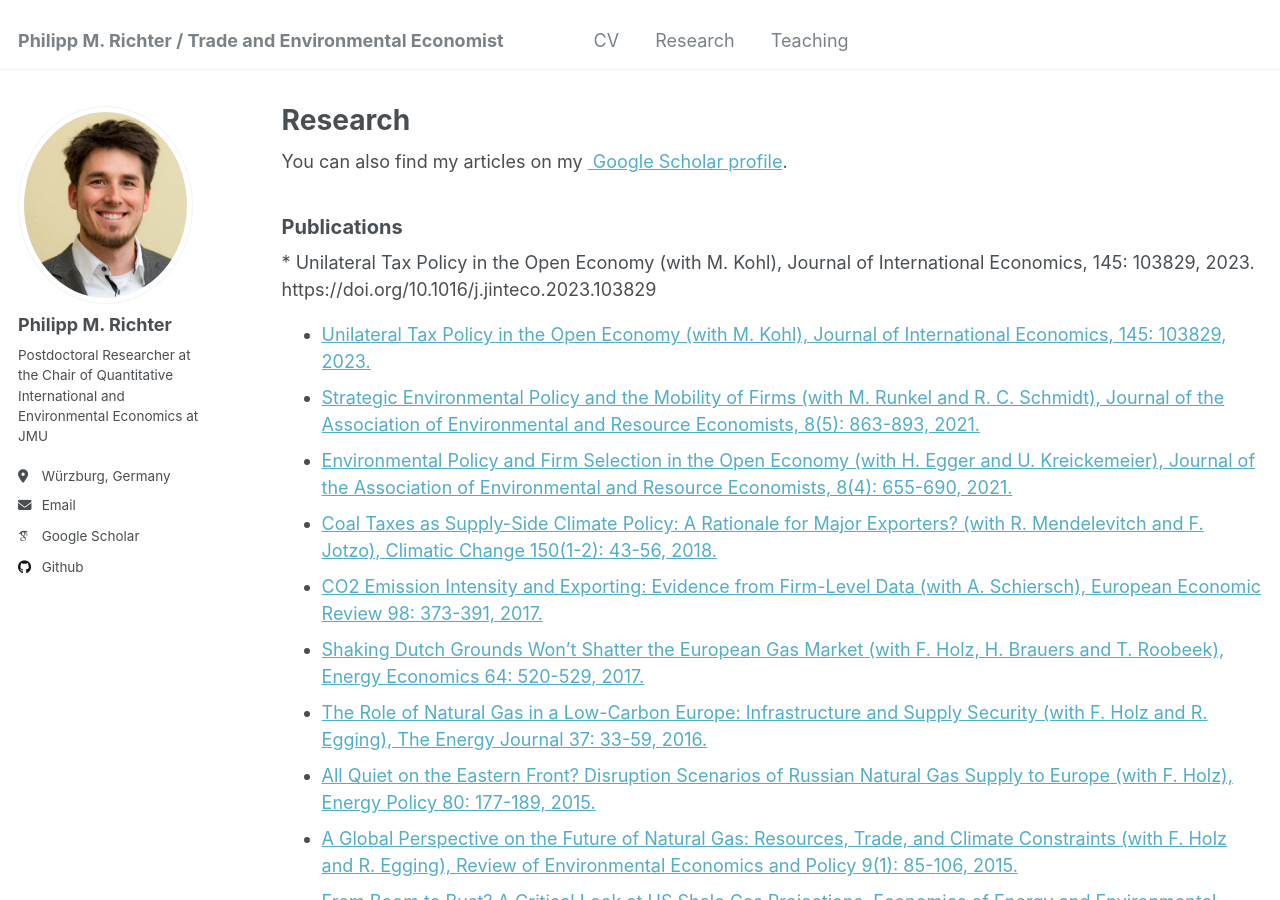
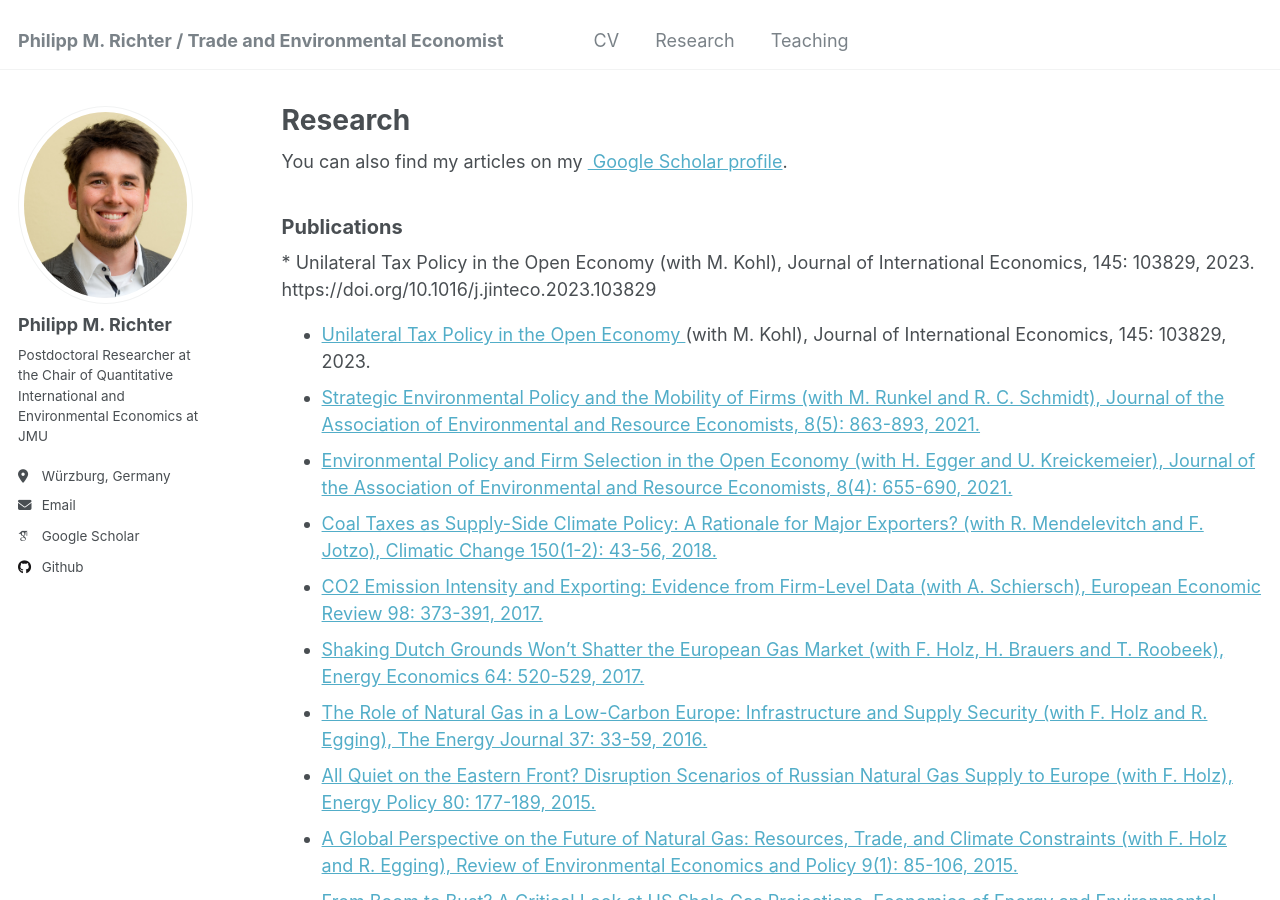
Before and after one commit to PhMRichter/PhMRichter.github.io, a Jekyll site: the page built from _pages/research.html, in a window 1280 px wide and 900 px high. Built offline with Jekyll 4.4.1, drawn with Linux system fonts in a browser that asks for light colours; some web fonts are replaced; part of the change alters nothing that is shown.

```diff
--- a/_pages/research.html
+++ b/_pages/research.html
@@ -16,8 +16,9 @@ author_profile: true
 <ul>
   <li>
     <a href="https://doi.org/10.1016/j.jinteco.2023.103829" target="_blank">
-      Unilateral Tax Policy in the Open Economy (with M. Kohl), Journal of International Economics, 145: 103829, 2023.
+      Unilateral Tax Policy in the Open Economy
     </a>
+    (with M. Kohl), Journal of International Economics, 145: 103829, 2023.
   </li>
   <li>
     <a href="URL_to_Journal_Article_2" target="_blank">
```
